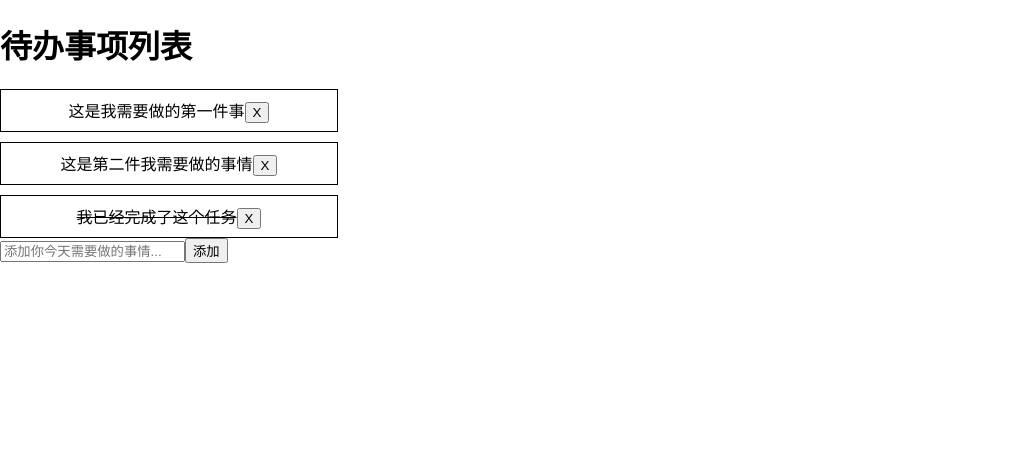
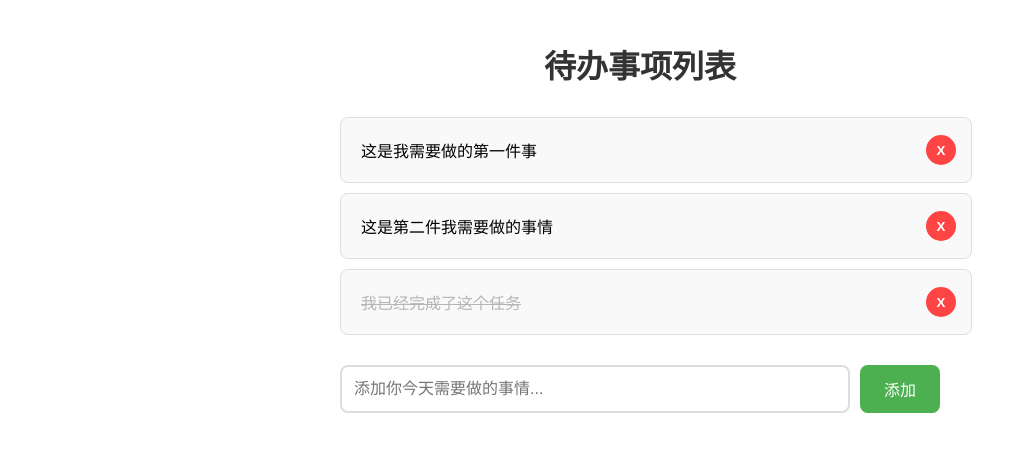
Before and after one commit to SULE-SU/day-todo, a React (Create React App) app: page / in a window 1280 px wide. Shown: the top 452 px of the page, without its empty margins (0-1035 px from the left). Built offline with nearby package versions, Linux system fonts and the light colour scheme.

Commit message:
feat : update todo list add and delete style

```diff
--- a/src/App.css
+++ b/src/App.css
@@ -1,11 +1,108 @@
-.todo-item {
-  width: 320px;
-  padding: 8px;
-  border: 1px solid black;
-  margin-top: 10px;
-  text-align: center;
+.app {
+  max-width: 600px;
+  margin: 0 auto;
+  padding: 20px;
+  font-family: Arial, sans-serif;
 }
 
-.todo-item .todo-done{
+.app h1 {
+  text-align: center;
+  color: #333;
+  margin-bottom: 30px;
+}
+
+.todo-group {
+  display: flex;
+  flex-direction: column;
+  gap: 20px;
+}
+
+.add-todo {
+  display: flex;
+  gap: 10px;
+  margin-bottom: 20px;
+}
+
+.todo-input {
+  flex: 1;
+  padding: 12px;
+  border: 2px solid #ddd;
+  border-radius: 8px;
+  font-size: 16px;
+  outline: none;
+}
+
+.todo-input:focus {
+  border-color: #4CAF50;
+}
+
+.add-btn {
+  padding: 12px 24px;
+  background-color: #4CAF50;
+  color: white;
+  border: none;
+  border-radius: 8px;
+  cursor: pointer;
+  font-size: 16px;
+  transition: background-color 0.3s;
+}
+
+.add-btn:hover {
+  background-color: #45a049;
+}
+
+.todo-item {
+  width: 100%;
+  padding: 15px;
+  border: 1px solid #ddd;
+  border-radius: 8px;
+  margin-bottom: 10px;
+  display: flex;
+  justify-content: space-between;
+  align-items: center;
+  background-color: #f9f9f9;
+  transition: all 0.3s ease;
+}
+
+.todo-item:hover {
+  box-shadow: 0 2px 8px rgba(0,0,0,0.1);
+}
+
+.todo-item span {
+  flex: 1;
+  cursor: pointer;
+  font-size: 16px;
+  padding: 5px;
+}
+
+.todo-item .todo-done {
   text-decoration: line-through;
+  color: #888;
+  opacity: 0.6;
 }
+
+.delete-btn {
+  background-color: #ff4444;
+  color: white;
+  border: none;
+  border-radius: 50%;
+  width: 30px;
+  height: 30px;
+  cursor: pointer;
+  font-weight: bold;
+  transition: background-color 0.3s;
+}
+
+.delete-btn:hover {
+  background-color: #cc0000;
+}
+
+.empty-state {
+  text-align: center;
+  padding: 40px;
+  color: #666;
+}
+
+.todo-list {
+  min-height: 100px;
+}
```
